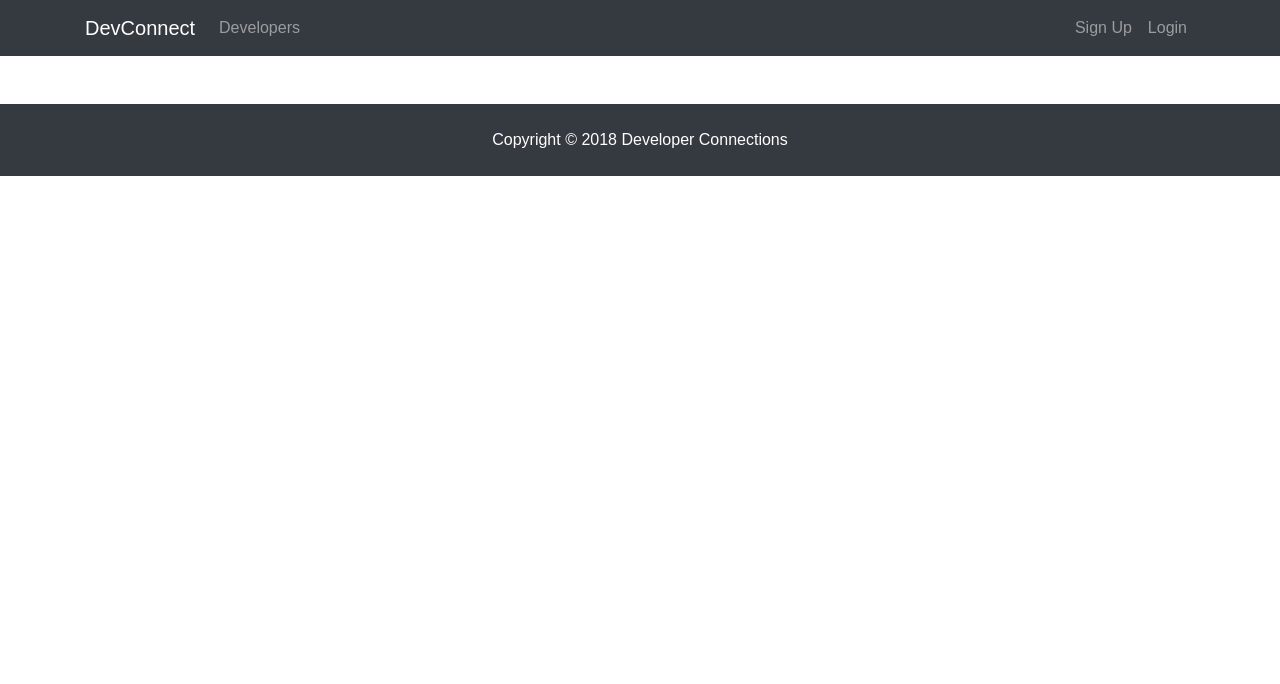
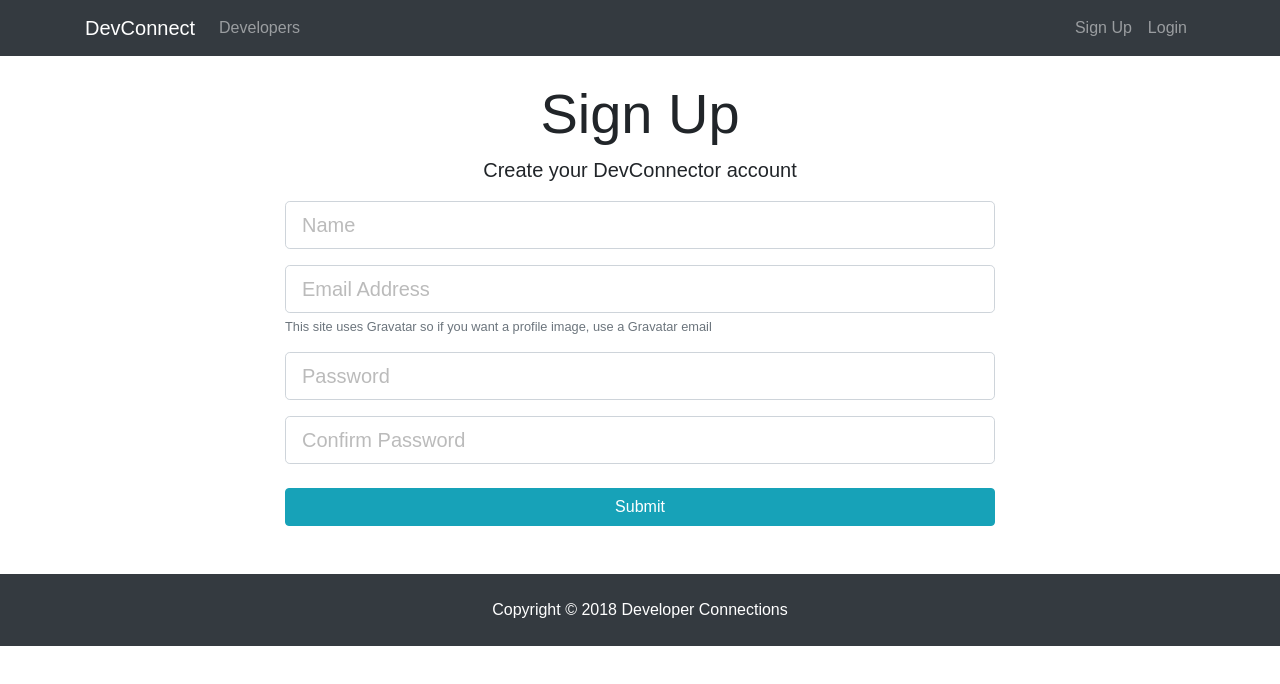
Before and after one commit to bpeter97/developer-connections, a React (Create React App) app in the folder client/: page /register in a window 1280 px wide. Shown: the top 684 px of the page. Built offline with nearby package versions, Linux system fonts and the light colour scheme.

Commit message:
Added login/register components and began filling out register component. Next up, the login component.

```diff
--- a/client/src/App.js
+++ b/client/src/App.js
@@ -4,6 +4,8 @@
 import Navbar from "./components/layout/Navbar";
 import Footer from "./components/layout/Footer";
 import Landing from "./components/layout/Landing";
+import Register from "./components/auth/Register";
+import Login from "./components/auth/Login";
 
 import "./App.css";
 
@@ -14,6 +16,10 @@
         <div className="App">
           <Navbar />
           <Route exact path="/" component={Landing} />
+          <div className="container">
+            <Route exact path="/register" component={Register} />
+            <Route exact path="/login" component={Login} />
+          </div>
           <Footer />
         </div>
       </Router>
--- /dev/null
+++ b/client/src/components/auth/Login.js
@@ -0,0 +1,13 @@
+import React, { Component } from "react";
+
+class Login extends Component {
+  render() {
+    return (
+      <div>
+        <h1>Login</h1>
+      </div>
+    );
+  }
+}
+
+export default Login;
--- /dev/null
+++ b/client/src/components/auth/Register.js
@@ -0,0 +1,101 @@
+import React, { Component } from "react";
+
+class Register extends Component {
+  constructor() {
+    super();
+
+    this.state = {
+      name: "",
+      email: "",
+      password: "",
+      password2: "",
+      errors: {}
+    };
+
+    this.onChange = this.onChange.bind(this);
+    this.onSubmit = this.onSubmit.bind(this);
+  }
+
+  onChange(e) {
+    this.setState({ [e.target.name]: e.target.value });
+  }
+
+  onSubmit(e) {
+    e.preventDefault();
+
+    const newUser = {
+      name: this.state.name,
+      email: this.state.email,
+      password: this.state.password,
+      password2: this.state.password2
+    };
+
+    console.log(newUser);
+  }
+
+  render() {
+    return (
+      <div className="register">
+        <div className="container">
+          <div className="row">
+            <div className="col-md-8 m-auto">
+              <h1 className="display-4 text-center">Sign Up</h1>
+              <p className="lead text-center">
+                Create your DevConnector account
+              </p>
+              <form onSubmit={this.onSubmit}>
+                <div className="form-group">
+                  <input
+                    type="text"
+                    className="form-control form-control-lg"
+                    placeholder="Name"
+                    name="name"
+                    value={this.state.name}
+                    onChange={this.onChange}
+                  />
+                </div>
+                <div className="form-group">
+                  <input
+                    type="email"
+                    className="form-control form-control-lg"
+                    placeholder="Email Address"
+                    name="email"
+                    value={this.state.email}
+                    onChange={this.onChange}
+                  />
+                  <small className="form-text text-muted">
+                    This site uses Gravatar so if you want a profile image, use
+                    a Gravatar email
+                  </small>
+                </div>
+                <div className="form-group">
+                  <input
+                    type="password"
+                    className="form-control form-control-lg"
+                    placeholder="Password"
+                    name="password"
+                    value={this.state.password}
+                    onChange={this.onChange}
+                  />
+                </div>
+                <div className="form-group">
+                  <input
+                    type="password"
+                    className="form-control form-control-lg"
+                    placeholder="Confirm Password"
+                    name="password2"
+                    value={this.state.password2}
+                    onChange={this.onChange}
+                  />
+                </div>
+                <input type="submit" className="btn btn-info btn-block mt-4" />
+              </form>
+            </div>
+          </div>
+        </div>
+      </div>
+    );
+  }
+}
+
+export default Register;
--- a/client/src/components/layout/Landing.js
+++ b/client/src/components/layout/Landing.js
@@ -1,6 +1,7 @@
 import React, { Component } from "react";
+import { Link } from "react-router-dom";
 
-export default class componentName extends Component {
+export default class Landing extends Component {
   render() {
     return (
       <div className="landing">
@@ -14,12 +15,12 @@
                   from other developers
                 </p>
                 <hr />
-                <a href="register.html" className="btn btn-lg btn-info mr-2">
+                <Link to="/register" className="btn btn-lg btn-info mr-2">
                   Sign Up
-                </a>
-                <a href="login.html" className="btn btn-lg btn-light">
+                </Link>
+                <Link to="/login" className="btn btn-lg btn-light">
                   Login
-                </a>
+                </Link>
               </div>
             </div>
           </div>
--- a/client/src/components/layout/Navbar.js
+++ b/client/src/components/layout/Navbar.js
@@ -1,13 +1,14 @@
 import React, { Component } from "react";
+import { Link } from "react-router-dom";
 
 class Navbar extends Component {
   render() {
     return (
       <nav className="navbar navbar-expand-sm navbar-dark bg-dark mb-4">
         <div className="container">
-          <a className="navbar-brand" href="landing.html">
+          <Link className="navbar-brand" to="/">
             DevConnect
-          </a>
+          </Link>
           <button
             className="navbar-toggler"
             type="button"
@@ -20,23 +21,23 @@
           <div className="collapse navbar-collapse" id="mobile-nav">
             <ul className="navbar-nav mr-auto">
               <li className="nav-item">
-                <a className="nav-link" href="profiles.html">
+                <Link className="nav-link" to="/profiles">
                   {" "}
                   Developers
-                </a>
+                </Link>
               </li>
             </ul>
 
             <ul className="navbar-nav ml-auto">
               <li className="nav-item">
-                <a className="nav-link" href="register.html">
+                <Link className="nav-link" to="/register">
                   Sign Up
-                </a>
+                </Link>
               </li>
               <li className="nav-item">
-                <a className="nav-link" href="login.html">
+                <Link className="nav-link" to="/login">
                   Login
-                </a>
+                </Link>
               </li>
             </ul>
           </div>
```
